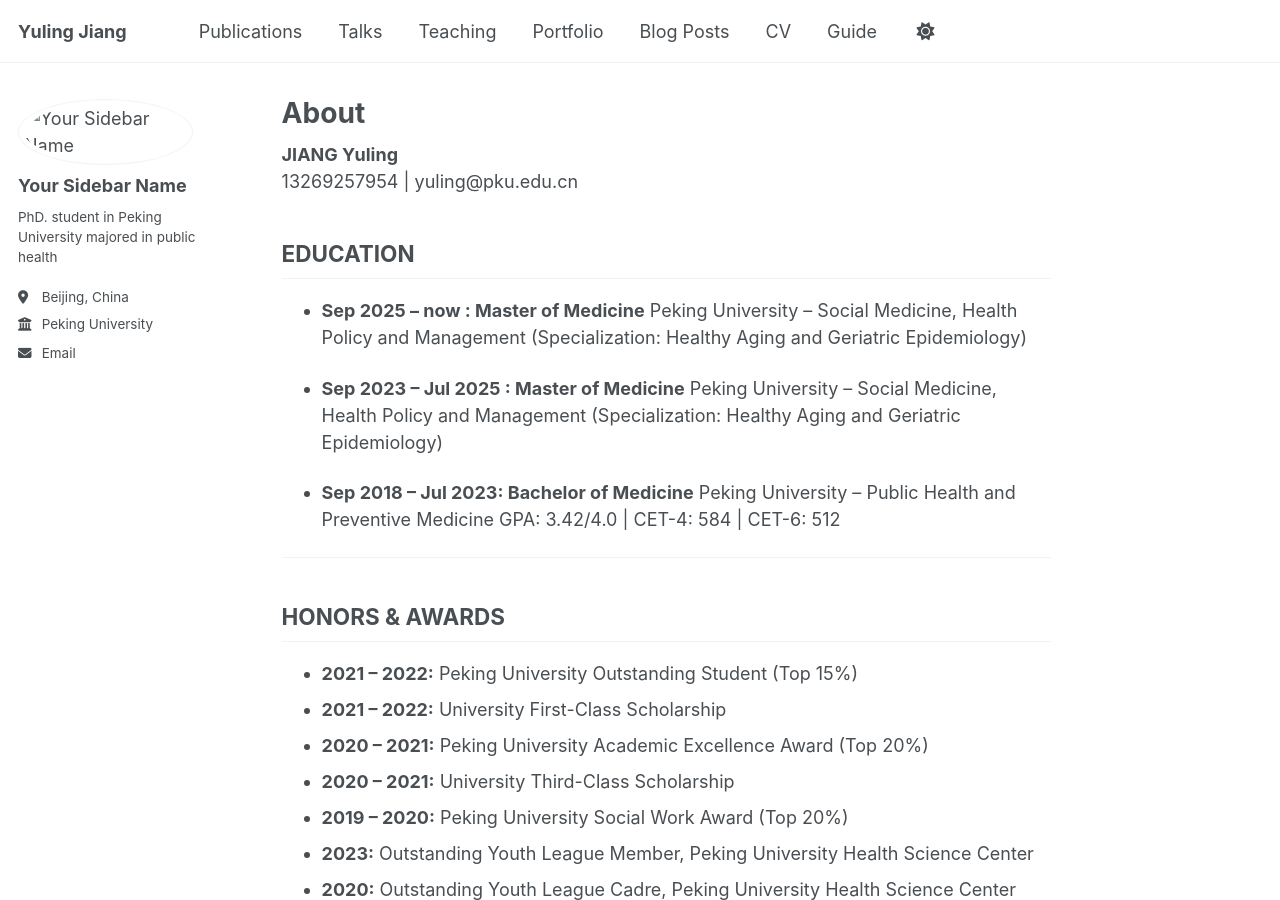
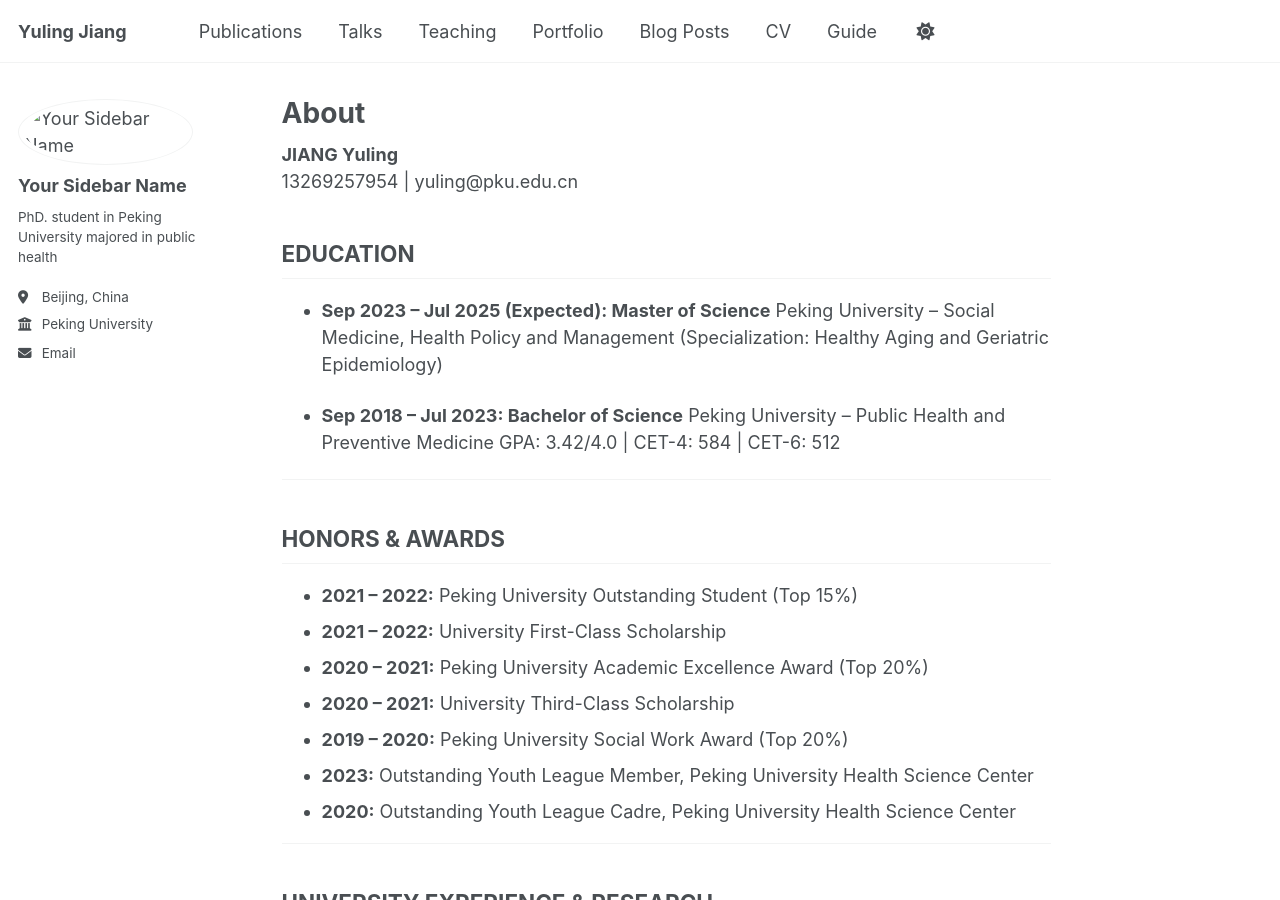
Before and after one commit to YulingJiang9072/YulingJiang9072.github.io, a Jekyll site: the page built from _pages/about.md, in a window 1280 px wide and 900 px high. Built offline with Jekyll 4.4.1, drawn with Linux system fonts in a browser that asks for light colours; a script that is not in the unit is left out.

Commit message:
Revise education details and clean up about page
Updated educational qualifications and removed redirect entries.

```diff
--- a/_pages/about.md
+++ b/_pages/about.md
@@ -12,13 +9,10 @@ redirect_from:
 
 ## EDUCATION
 
-*   **Sep 2025 – now : Master of Medicine**
+*   **Sep 2023 – Jul 2025 (Expected): Master of Science**
     Peking University – Social Medicine, Health Policy and Management (Specialization: Healthy Aging and Geriatric Epidemiology)
 
-*   **Sep 2023 – Jul 2025 : Master of Medicine**
-    Peking University – Social Medicine, Health Policy and Management (Specialization: Healthy Aging and Geriatric Epidemiology)
-
-*   **Sep 2018 – Jul 2023: Bachelor of Medicine**
+*   **Sep 2018 – Jul 2023: Bachelor of Science**
     Peking University – Public Health and Preventive Medicine
     GPA: 3.42/4.0 | CET-4: 584 | CET-6: 512
 
```
Also changed, not shown: other parts of _pages/about.md (+0 -3 lines).
